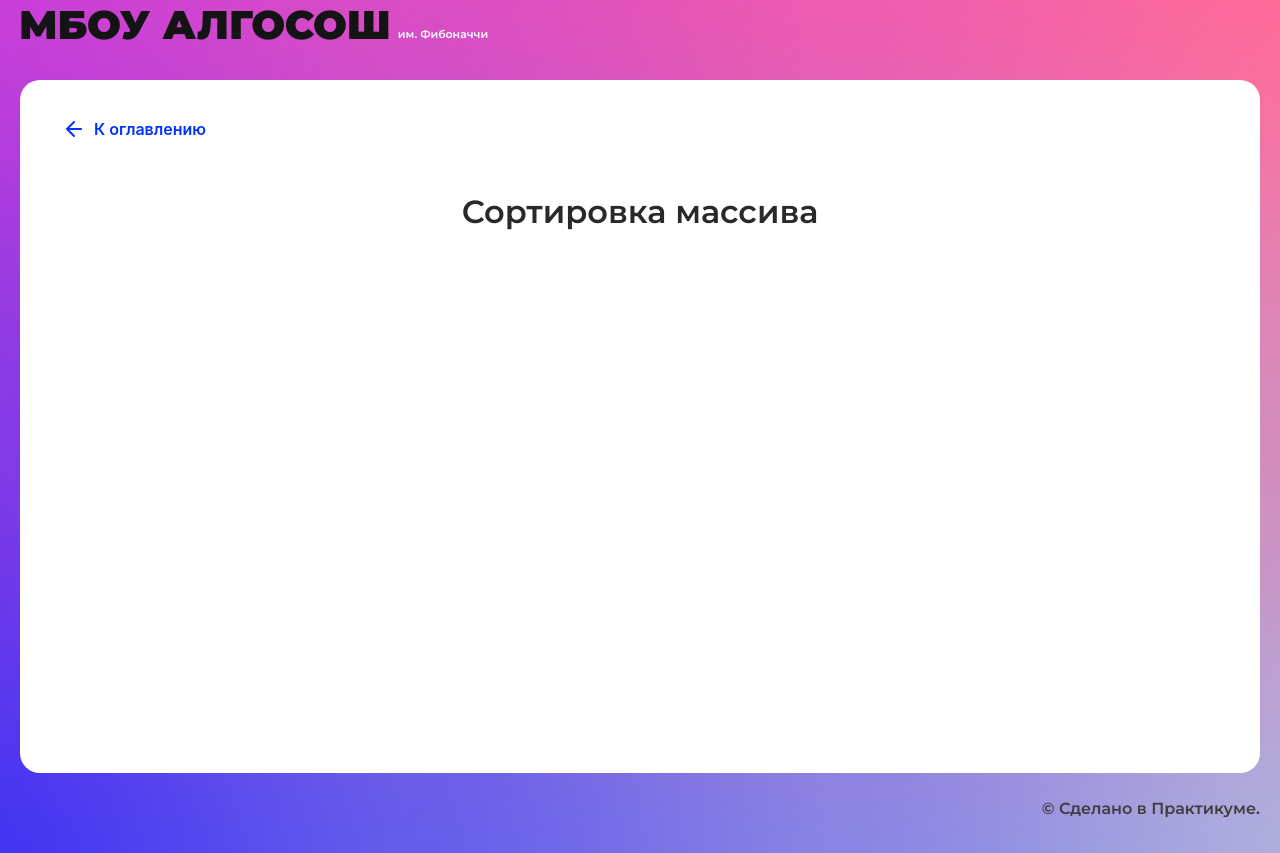
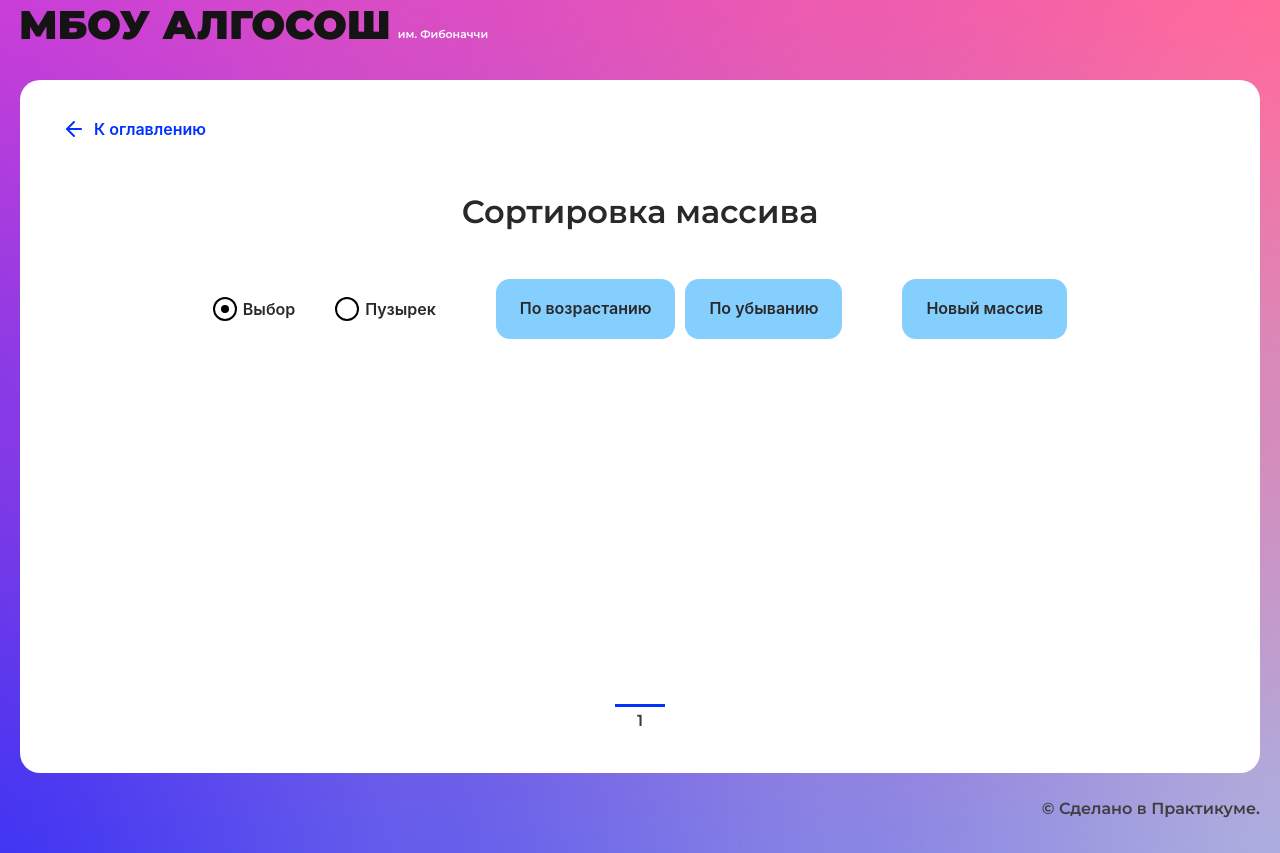
Before and after one commit to Feelcover/algososh, a React (Create React App) app: page /sorting in a window 1280 px wide. Built offline with nearby package versions, Linux system fonts and the light colour scheme.

Commit message:
верстка для sort page

```diff
--- /dev/null
+++ b/src/components/sorting-page/sorting-page.module.css
@@ -0,0 +1,35 @@
+.form {
+  display: flex;
+  flex-direction: column;
+  justify-content: center;
+  align-items: center;
+}
+
+.container {
+  display: flex;
+  align-items: center;
+  gap: 10px;
+}
+
+.elements {
+  margin-right: 50px;
+  display: flex;
+  gap: 40px;
+}
+
+.button {
+  margin-left: 50px;
+  display: flex;
+  gap: 40px;
+}
+
+.column {
+  margin: 50px auto;
+  min-height: 340px;
+  display: flex;
+  justify-content: center;
+  align-items: flex-end;
+  gap: 0 10px;
+  padding: 0;
+  list-style: none;
+}
--- a/src/components/sorting-page/sorting-page.tsx
+++ b/src/components/sorting-page/sorting-page.tsx
@@ -1,10 +1,49 @@
 import React from "react";
+import { Button } from "../ui/button/button";
+import { Column } from "../ui/column/column";
+import { RadioInput } from "../ui/radio-input/radio-input";
 import { SolutionLayout } from "../ui/solution-layout/solution-layout";
+import styles from "./sorting-page.module.css"
 
 export const SortingPage: React.FC = () => {
   return (
     <SolutionLayout title="Сортировка массива">
-
+ <form className={styles.form} >
+        <div className={styles.container}>
+        <div className={styles.elements}>
+          <RadioInput
+              label="Выбор"
+              name="sorting-type"
+              value="select"
+              defaultChecked
+          />
+          <RadioInput
+              label="Пузырек"
+              name="sorting-type"
+              value="bubble"
+          />
+        </div>
+          <Button
+              type="button"
+              text="По возрастанию"
+          />
+          <Button
+              type="button"
+              text="По убыванию"
+          />
+          <div className={styles.button}>
+          <Button
+              type="button"
+              text="Новый массив"
+              minLength={4}
+              maxLength={17}
+          />
+          </div>
+        </div>
+      </form>
+      <ul className={styles.column}>
+<Column index={1}/>
+      </ul>
     </SolutionLayout>
   );
 };
```
